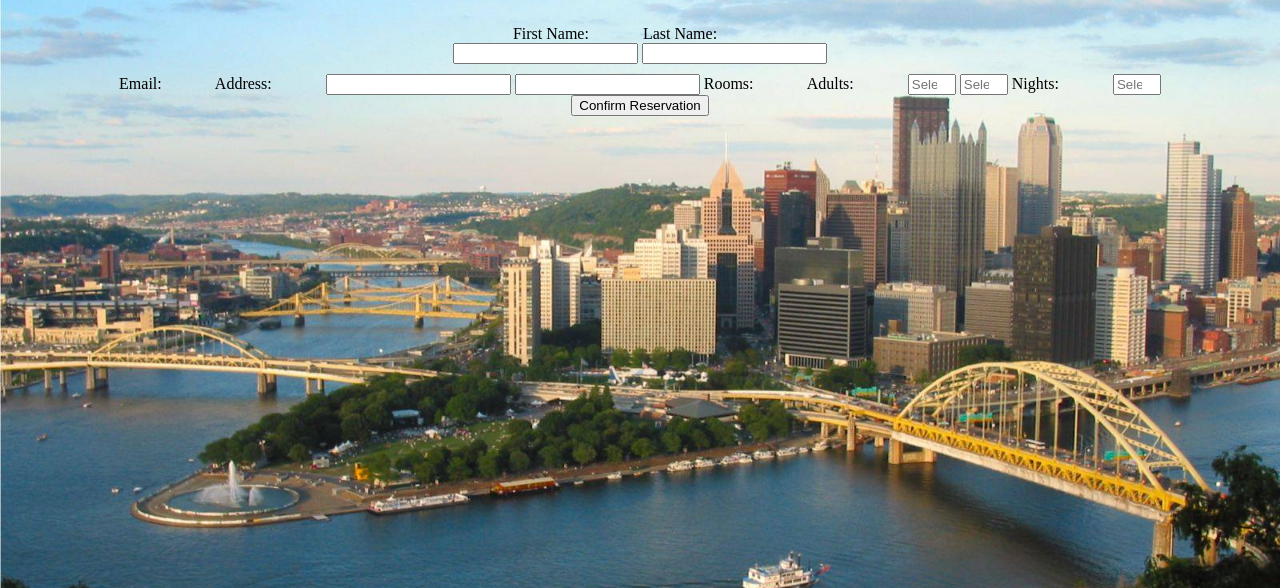
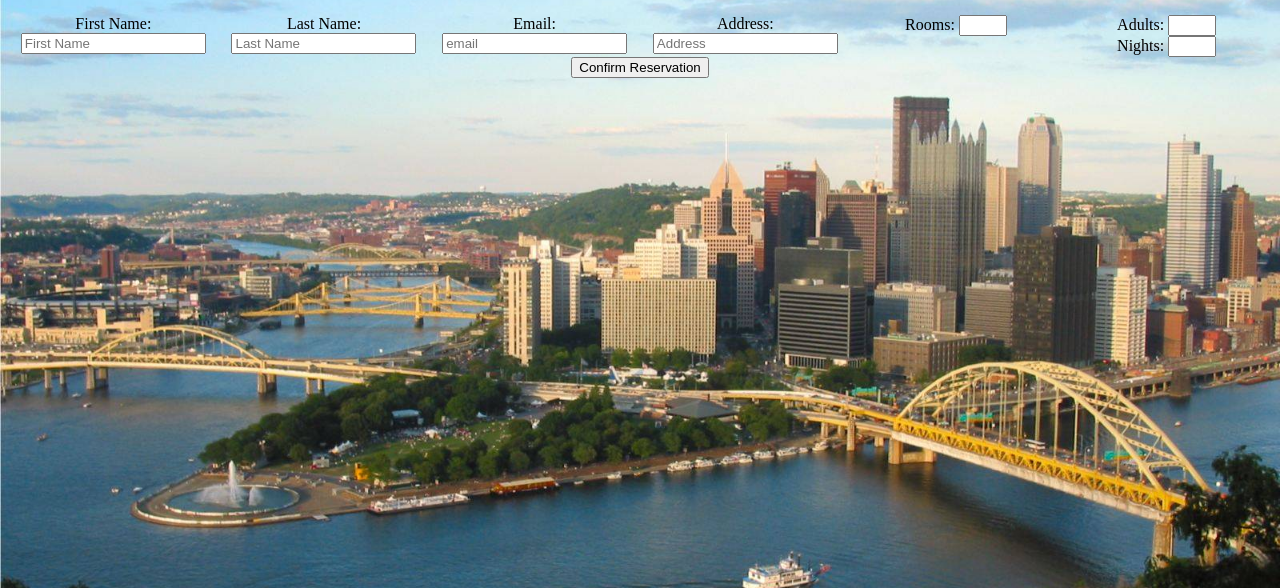
Before and after one commit to ashergreen82/Assignment-2---Sample-Hotel-Booking-Site, a plain HTML site: page index.html in a window 1280 px wide. Shown: the part 212-800 px from the top of the page. Drawn offline with Linux system fonts and the light colour scheme.

Commit message:
Organized better but still not working I can't get the label on top of the input form

```diff
--- a/index.html
+++ b/index.html
@@ -31,38 +31,73 @@
             margin-top: 30px;
         }
         label{
-            margin-right: 50px;
+            /* display: inline-block */
+            /* margin-right: 50px; */
         }
-        div {
-            text-align: center;
-            padding-top: 10px;
+        .labels{
+            display: grid;
+            grid-template-columns: repeat(5, 100p)
+            /* padding: 10px; */
+            /* text-align: left; */
             }
+        /* .labels{
+            display: grid;
+        } */
+        .main_container {
+            display: grid;
+            /* grid-template-columns: repeat(5, 200p) */
+            grid-template-columns: repeat(auto-fit, minmax(100px, 1fr))
+            /* grid-gap: 5; */
+            /* padding: 10px; */
+            /* text-align: left; */
 
+        }
+        .container2{
+            display: grid
+            align-items: flex-start;
+            flex-grow: 1;
+        }
+        .input_container{
+            display: grid;
 
+        }
     </style>
 </head>
 <body>
-    <h1>Three Rivers Resort</h1>
-    <h2>Pittsburgh's Finest Luxury Vacation Destination</h2>
+    <h1 class = "Main Title">Three Rivers Resort</h1>
+    <h2 class = "Sub-title">Pittsburgh's Finest Luxury Vacation Destination</h2>
     <form>
-        <div class = "container">
+        <div class = "main_container">
+            <div class = "fname_container">
                 <label for="fname">First Name:</label>
-            <label for="lname">Last Name:</label><br>
-            <input type="text" id="fname" name="fname">
-            <input type="text" id="lname" name="lname">
+                <input type="text" id="fname" name="fname" placeholder="First Name">
             </div>
-        <div>
+            <div class = "lname_container">
+                <label for="lname">Last Name:</label>
+                <input type="text" id="lname" name="lname" placeholder="Last Name">
+            </div>
+            <div class = "email_container">
                 <label for="email">Email:</label>
-
+                <input type="email" id="email" name="fname" placeholder="email">
+            </div>
+            <div class = "address_container">
                 <label for="address">Address:</label>
-            <input type="email" id="email" name="fname">
-            <input type="text" id="address" name="lname">
+                <input type="text" id="address" name="lname" placeholder="Address">
+            </div>
+            <div class = "rooms_container">
                 <label for="rooms">Rooms:</label>
+                <input type="number" id="rooms" name="rooms" min="1" max="2">
+            </div>
+            <div class = "container2">
+                <div class="adults_container">
                     <label for="adults">Adults:</label>
-            <input type="number" id="rooms" name="rooms" placeholder= "Select Number of Rooms" min="1" max="2">
-            <input type="number" id="adults" name="adults" placeholder = "Select Number of Adults" min="1" max="4">
+                    <input type="number" id="adults" name="adults" min="1" max="4">
+                </div>
+                <div class="nights_container">
                     <label for="nights">Nights:</label>
-            <input type="number" id="nights" name="nights" placeholder = "Select Number of Nights" min="1" max="4">
+                    <input type="number" id="nights" name="nights" min="1" max="4">
+                </div>
+            </div>
         </div>
             <button type="submit">Confirm Reservation</button>
     </form>
```
Lines whose indentation alone changed are shown as unchanged.
